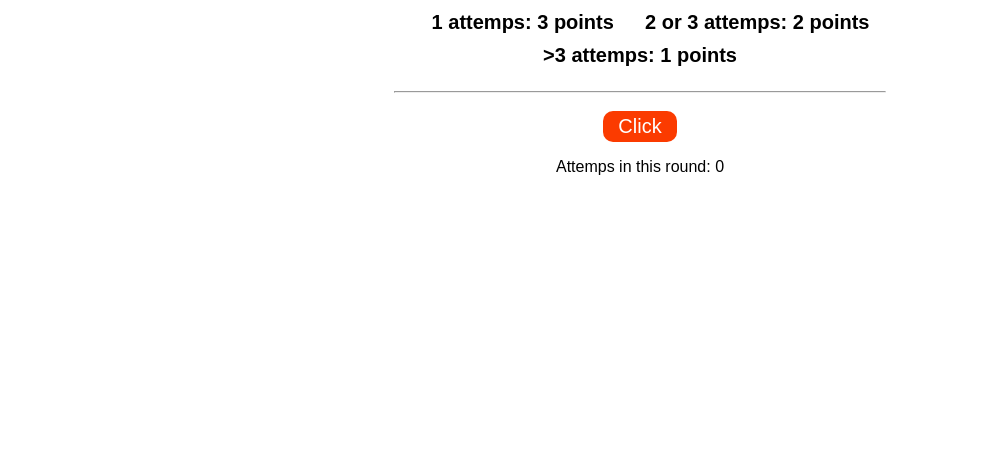
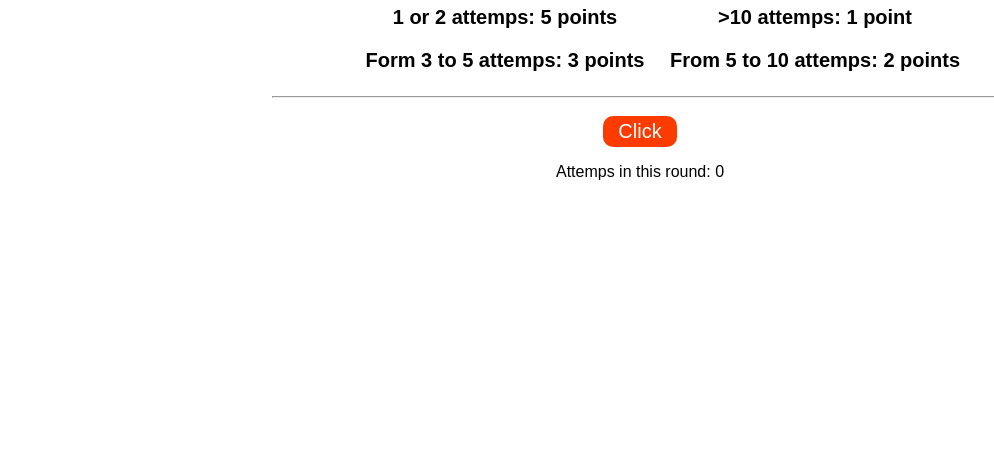
Before and after one commit to PalamarNazar/Gues-number-game, a plain HTML site: page index.html in a window 1280 px wide. Shown: the part 349-816 px from the top of the page, without its empty margins (0-994 px from the left). Drawn offline with Linux system fonts and the light colour scheme.

Commit message:
new_commit

```diff
--- a/index.html
+++ b/index.html
@@ -3,7 +3,7 @@
 <head>
     <meta charset="UTF-8">
     <meta name="viewport" content="width=device-width, initial-scale=1.0">
-    <title>Test Gme</title>
+    <title>Test Game</title>
     <link rel="stylesheet" href="style.css">
 </head>
 <body>
@@ -35,9 +35,10 @@
                 <div class="content">
                     <h1 class="text">Click, if you want star game</h1>
                     <ul class="attemps-list">
-                        <li class="attemps__list-item" style="grid-area: 1 / 1 / 2 / 2;">1 attemps: 3 points</li>
-                        <li class="attemps__list-item" style="grid-area: 1 / 2 / 2 / 3;">2 or 3 attemps: 2 points</li>
-                        <li class="attemps__list-item" style="grid-area: 2 / 1 / 3 / 3;">>3 attemps: 1 points</li>
+                        <li class="attemps__list-item">1 or 2 attemps: 5 points</li>
+                        <li class="attemps__list-item">>10 attemps: 1 point</li>
+                        <li class="attemps__list-item">Form 3 to 5 attemps: 3 points</li>
+                        <li class="attemps__list-item">From 5 to 10 attemps: 2 points</li>
                     </ul>
                     <hr>
                     <button class="button">Click</button>
--- a/index.js
+++ b/index.js
@@ -26,8 +26,6 @@ let number = 0
 
     gameSlide.classList.add('game__slide-active');
     overlay.classList.add('overlay-active')
-
-    console.log(number)
 })
 gameExit.addEventListener('click', function () {
         gameSlide.classList.remove('game__slide-active');
--- a/style.css
+++ b/style.css
@@ -3,7 +3,7 @@ button {
     cursor: pointer;
 }
 hr {
-    width: 40%;
+    width:60%;
 }
 .wrapper {
     min-height: 100%;
@@ -133,14 +133,13 @@ hr {
     display: grid;
     grid-template-columns: repeat(2, 1fr);
     grid-template-rows: repeat(2, 1fr);
-    gap: 10px;
-    padding: 0;
+    justify-content: center;
+    gap: 20px;
 }
 .attemps__list-item {
     font-weight: 600;
     font-size: 20px;
-    display: flex;
-    justify-content: center;
+    text-align: center;
     list-style-type: none;
 }
 .content {
```
